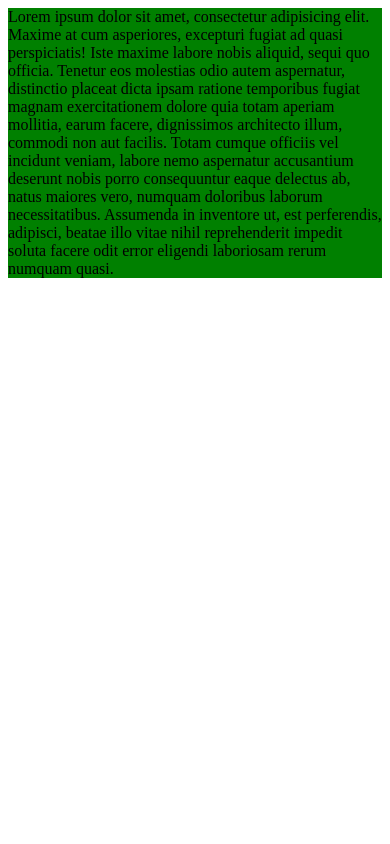
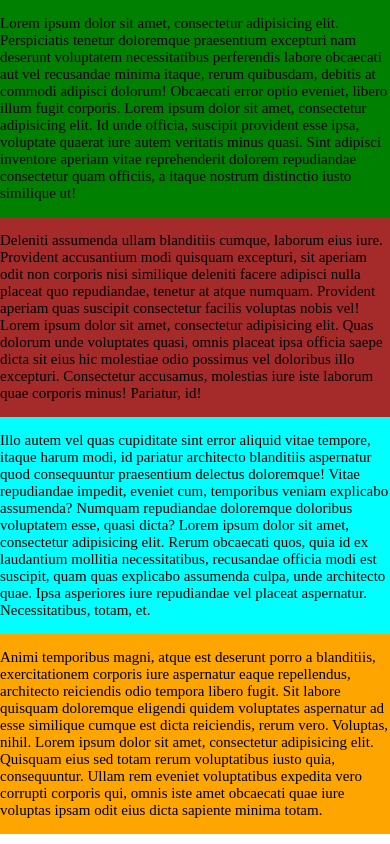
Before and after one commit to pjotr88/CSS2, a plain HTML site: page rezponsywność/index.html in a window 390 px wide. Drawn offline with Linux system fonts and the light colour scheme.

Commit message:
Responsive

```diff
--- /dev/null
+++ b/rezponsywność/css/responsive.css
@@ -0,0 +1,26 @@
+@media (min-width: 999px) and (max-width:1168px) {
+    div {
+        font-size: 25px;
+    }
+}
+
+@media (min-width: 769px) and (max-width: 998px) {
+    div {
+        width: 48%;
+    }
+}
+
+@media (min-width: 481px) and (max-width: 768px) {
+div {
+    width: 100%;
+    font-size: 30px;
+    color: yellow;
+}
+
+
+}
+@media (max-width: 480px) {
+    div {
+        width: 100%;
+    }
+}
--- a/rezponsywność/css/style.css
+++ b/rezponsywność/css/style.css
@@ -1,9 +1,38 @@
-div {
-    background-color: beige;
+
+
+body {
+
+    font-size: 0;
+    margin: 0;
+    padding: 0;
+    border: 0;
+
 }
 
-@media (max-width: 768px) or (min-width: 968px) {
-    div {
-        background-color: green;
-    }
+
+
+#pierwszy {
+    background-color: green;
 }
+
+#drugi {
+    background-color: brown;
+}
+
+#trzeci {
+    background-color: aqua;
+}
+
+#czwarty  {
+
+    background-color: orange;
+}
+
+div {
+    display: inline-block;
+    width: 25%;
+    height: 20%;
+    font-size: 15px;
+
+
+}
--- a/rezponsywność/index.html
+++ b/rezponsywność/index.html
@@ -4,11 +4,34 @@
     <meta charset="UTF-8">
     <title>Document</title>
     <link rel="stylesheet" href="css/style.css">
+    <link rel="stylesheet" href="css/responsive.css">
 
 </head>
 <body>
-<div>
-Lorem ipsum dolor sit amet, consectetur adipisicing elit. Maxime at cum asperiores, excepturi fugiat ad quasi perspiciatis! Iste maxime labore nobis aliquid, sequi quo officia. Tenetur eos molestias odio autem aspernatur, distinctio placeat dicta ipsam ratione temporibus fugiat magnam exercitationem dolore quia totam aperiam mollitia, earum facere, dignissimos architecto illum, commodi non aut facilis. Totam cumque officiis vel incidunt veniam, labore nemo aspernatur accusantium deserunt nobis porro consequuntur eaque delectus ab, natus maiores vero, numquam doloribus laborum necessitatibus. Assumenda in inventore ut, est perferendis, adipisci, beatae illo vitae nihil reprehenderit impedit soluta facere odit error eligendi laboriosam rerum numquam quasi.
+
+<div id="pierwszy">
+    <p>Lorem ipsum dolor sit amet, consectetur adipisicing elit. Perspiciatis tenetur doloremque praesentium excepturi nam deserunt voluptatem necessitatibus perferendis labore obcaecati aut vel recusandae minima itaque, rerum quibusdam, debitis at commodi adipisci dolorum! Obcaecati error optio eveniet, libero illum fugit corporis.
+    Lorem ipsum dolor sit amet, consectetur adipisicing elit. Id unde officia, suscipit provident esse ipsa, voluptate quaerat iure autem veritatis minus quasi. Sint adipisci inventore aperiam vitae reprehenderit dolorem repudiandae consectetur quam officiis, a itaque nostrum distinctio iusto similique ut!
+    </p>
+</div>
+<div id="drugi">
+    <p>Deleniti assumenda ullam blanditiis cumque, laborum eius iure. Provident accusantium modi quisquam excepturi, sit aperiam odit non corporis nisi similique deleniti facere adipisci nulla placeat quo repudiandae, tenetur at atque numquam. Provident aperiam quas suscipit consectetur facilis voluptas nobis vel!
+    Lorem ipsum dolor sit amet, consectetur adipisicing elit. Quas dolorum unde voluptates quasi, omnis placeat ipsa officia saepe dicta sit eius hic molestiae odio possimus vel doloribus illo excepturi. Consectetur accusamus, molestias iure iste laborum quae corporis minus! Pariatur, id!
+    </p>
+</div>
+<div id="trzeci">
+    <p>Illo autem vel quas cupiditate sint error aliquid vitae tempore, itaque harum modi, id pariatur architecto blanditiis aspernatur quod consequuntur praesentium delectus doloremque! Vitae repudiandae impedit, eveniet cum, temporibus veniam explicabo assumenda? Numquam repudiandae doloremque doloribus voluptatem esse, quasi dicta?
+    Lorem ipsum dolor sit amet, consectetur adipisicing elit. Rerum obcaecati quos, quia id ex laudantium mollitia necessitatibus, recusandae officia modi est suscipit, quam quas explicabo assumenda culpa, unde architecto quae. Ipsa asperiores iure repudiandae vel placeat aspernatur. Necessitatibus, totam, et.
+    </p>
+</div>
+
+   <div id="czwarty">
+    <p>Animi temporibus magni, atque est deserunt porro a blanditiis, exercitationem corporis iure aspernatur eaque repellendus, architecto reiciendis odio tempora libero fugit. Sit labore quisquam doloremque eligendi quidem voluptates aspernatur ad esse similique cumque est dicta reiciendis, rerum vero. Voluptas, nihil.
+    Lorem ipsum dolor sit amet, consectetur adipisicing elit. Quisquam eius sed totam rerum voluptatibus iusto quia, consequuntur. Ullam rem eveniet voluptatibus expedita vero corrupti corporis qui, omnis iste amet obcaecati quae iure voluptas ipsam odit eius dicta sapiente minima totam.
+
+    </p>
+</div>
+
 
 </div>
 </body>
```
